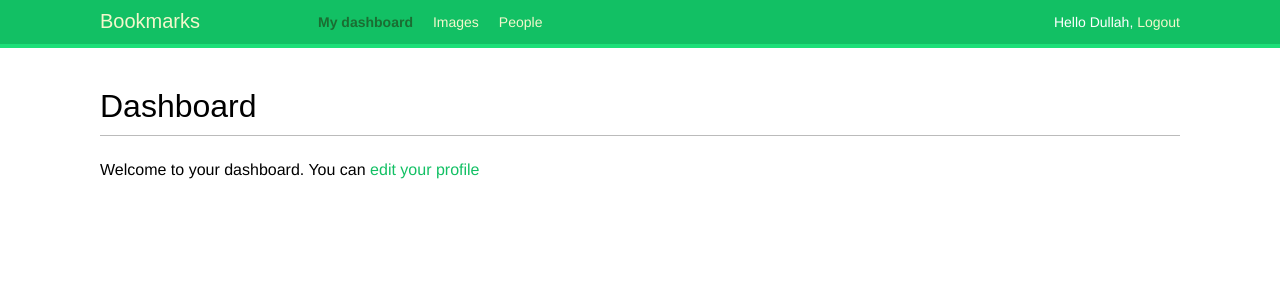
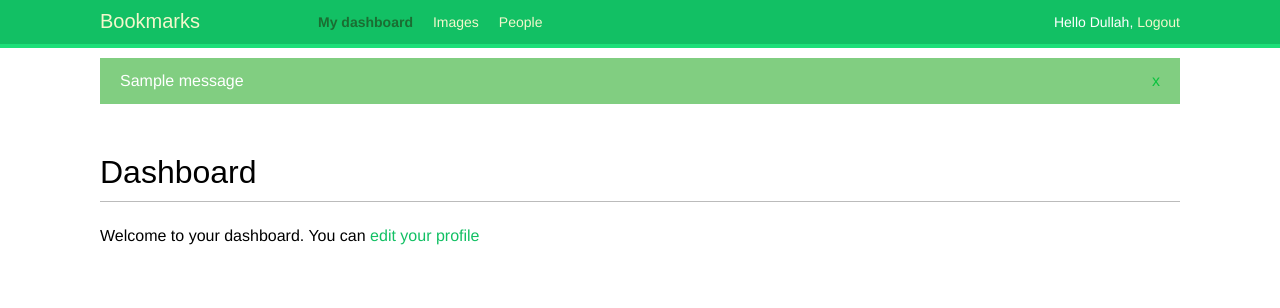
Before and after one commit to Dullah2k/bookmarks-site, a Django app: page /account/ in a window 1280 px wide. Shown: the top 308 px of the page. Run offline with Django 4.2, Linux system fonts and the light colour scheme; a user stored in the database is signed in; one stand-in notice (Sample message) is shown; some web fonts are replaced.

Commit message:
added the messages framework

```diff
--- a/account/templates/base.html
+++ b/account/templates/base.html
@@ -36,6 +36,17 @@
       </span>
     </div>
 
+    {% if messages %}
+      <ul class="messages">
+        {% for message in messages %}
+          <li class="{{ message.tags }}">
+            {{ message|safe }}
+            <a href="#" class="close">x</a>
+          </li>
+        {% endfor %}
+      </ul>
+    {% endif %}
+
     <div id="content">
       {% block content %}
       {% endblock %}
--- a/account/views.py
+++ b/account/views.py
@@ -3,6 +3,7 @@ from django.contrib.auth.decorators import login_required
 from .forms import UserRegistrationForm
 from .models import Profile
 from .forms import UserEditForm, ProfileEditForm
+from django.contrib import messages
 
 @login_required
 def dashboard(request):
@@ -29,6 +30,9 @@ def edit(request):
     if user_form.is_valid() and profile_form.is_valid():
       user_form.save()
       profile_form.save()
+      messages.success(request, 'Profile updated successfully')
+    else:
+      messages.error(request, 'Error updating your profile')
   else:
     user_form = UserEditForm(instance=request.user)
     profile_form = ProfileEditForm(instance=request.user.profile)
```
Also changed, not shown: db.sqlite3.
